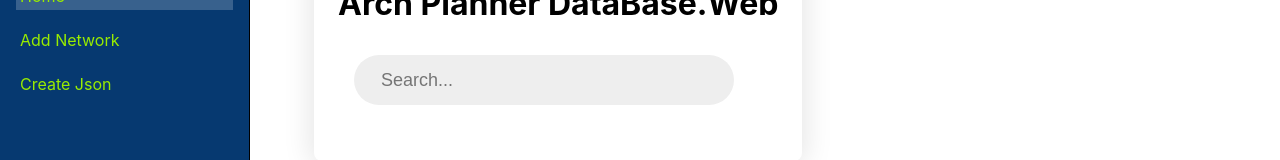
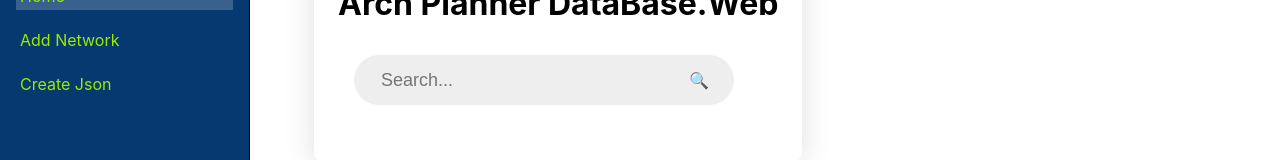
Before and after one commit to taltolo/db_frontend, a React (Create React App) app: page / in a window 1280 px wide. Shown: the part 125-285 px from the top of the page. Built offline with nearby package versions, Linux system fonts and the light colour scheme; no server answers.

Commit message:
fix icon

```diff
--- a/src/components/SearchBar/SearchBar.css
+++ b/src/components/SearchBar/SearchBar.css
@@ -20,4 +20,5 @@
 .icon {
     position: inherit;
 
+
   }
--- a/src/components/SearchBar/SearchBar.js
+++ b/src/components/SearchBar/SearchBar.js
@@ -15,7 +15,7 @@ const SearchBar = ({ allNetworks, onChoice }) => {
         placeholder="Search..."
         onInput={getQuery}
       ></input>
-      <span className="icon">🔍</span>
+      <span className="icon_search">🔍</span>
     </div>
   );
 };
```
